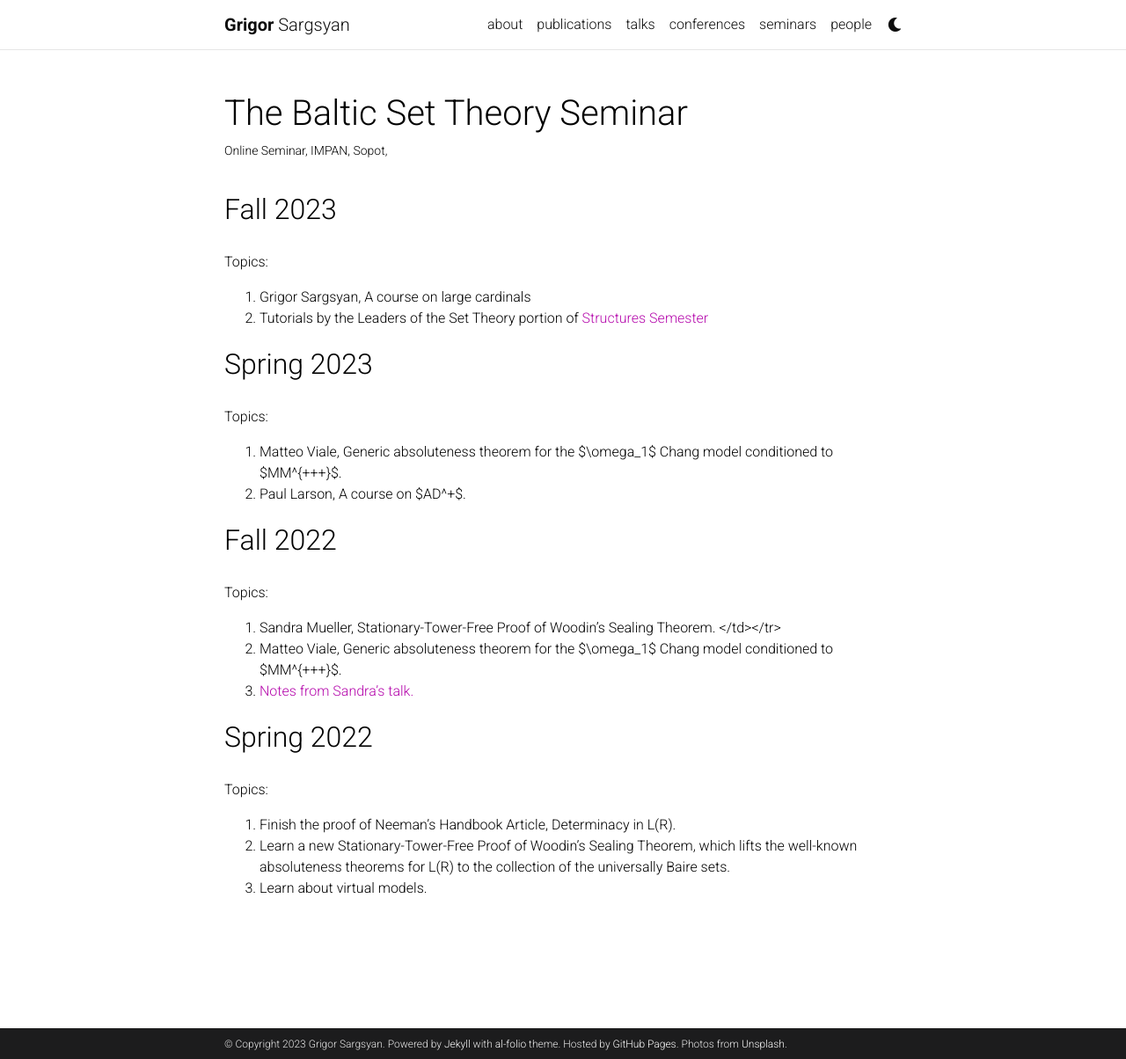
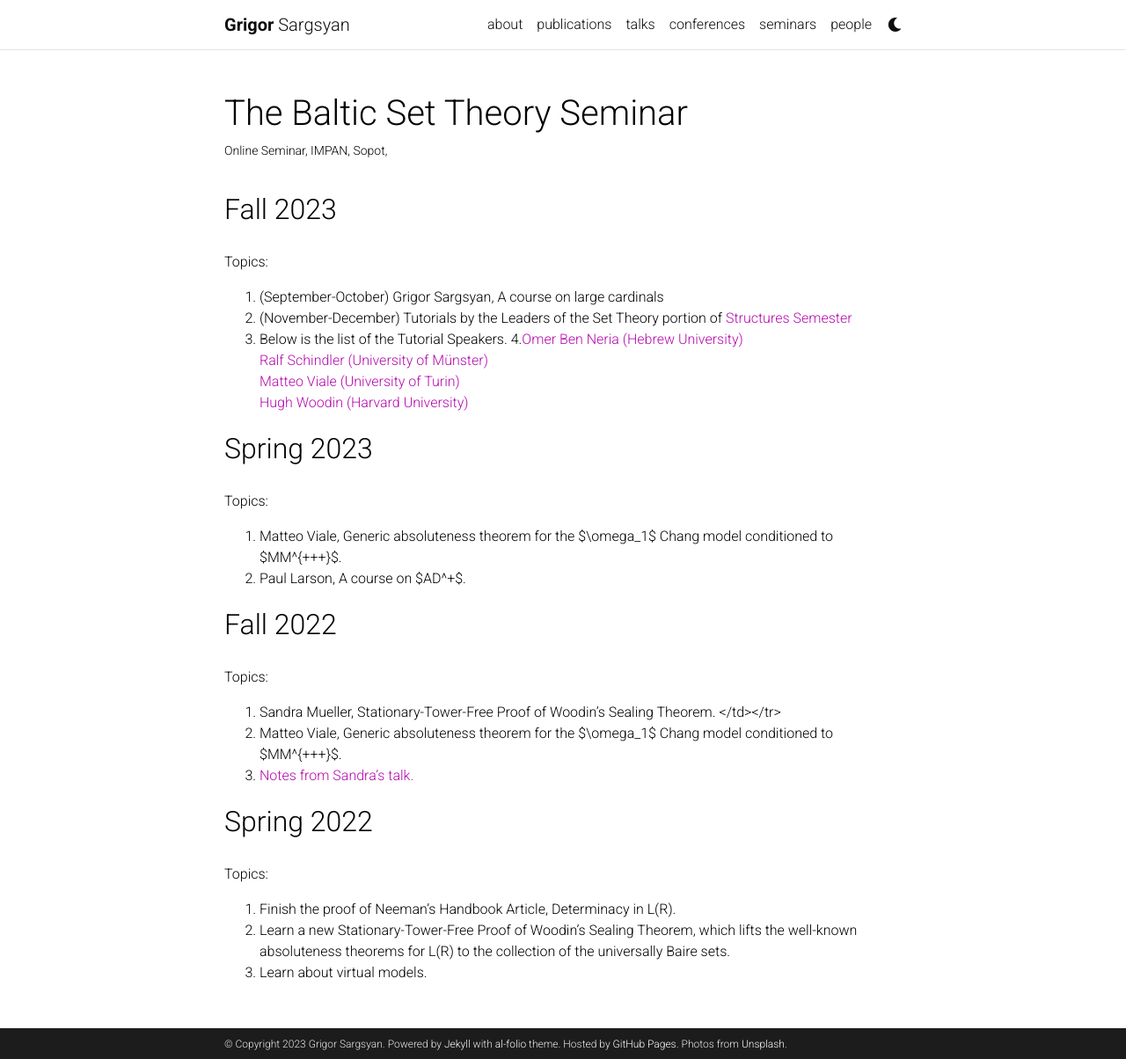
Before and after one commit to grigorsarg/grigorsarg.github.io, a Jekyll site: the page built from _seminars/BST.md, in a window 1280 px wide and 1204 px high. Shown: the whole window at 88% size. Built offline with Jekyll 4.4.1, drawn with Linux system fonts in a browser that asks for light colours; comment, search, counter and statistics services are not loaded; a style sheet for code colours, icons or effects is not loaded.

Commit message:
Update BST.md

```diff
--- a/_seminars/BST.md
+++ b/_seminars/BST.md
@@ -8,8 +8,14 @@ importance: 1
 ---
 <font size="+3"> Fall 2023</font> <br>
 Topics:
- 1. Grigor Sargsyan, A course on large cardinals <br>
- 2. Tutorials by the Leaders of the Set Theory portion of  <a href="https://www.impan.pl/en/activities/banach-center/conferences/23-simons-08">Structures Semester</a>  <br>
+ 1. (September-October) Grigor Sargsyan, A course on large cardinals <br>
+ 2. (November-December) Tutorials by the Leaders of the Set Theory portion of  <a href="https://www.impan.pl/en/activities/banach-center/conferences/23-simons-08">Structures Semester</a> <br>
+ 3. Below is the list of the Tutorial Speakers.
+ 4.<a href="https://math.huji.ac.il/~omerbn/">Omer Ben Neria (Hebrew University) </a><br>
+<a href="http://ivv5hpp.uni-muenster.de/u/rds/">Ralf Schindler (University of Münster)</a> <br>
+<a href="http://www.logicatorino.altervista.org/matteo_viale/">Matteo Viale (University of Turin)</a> <br>
+<a href="https://philosophy.fas.harvard.edu/people/w-hugh-woodin">Hugh Woodin (Harvard University) </a><br>
+
 
 <font size="+3"> Spring 2023</font> <br>
 Topics:
```
